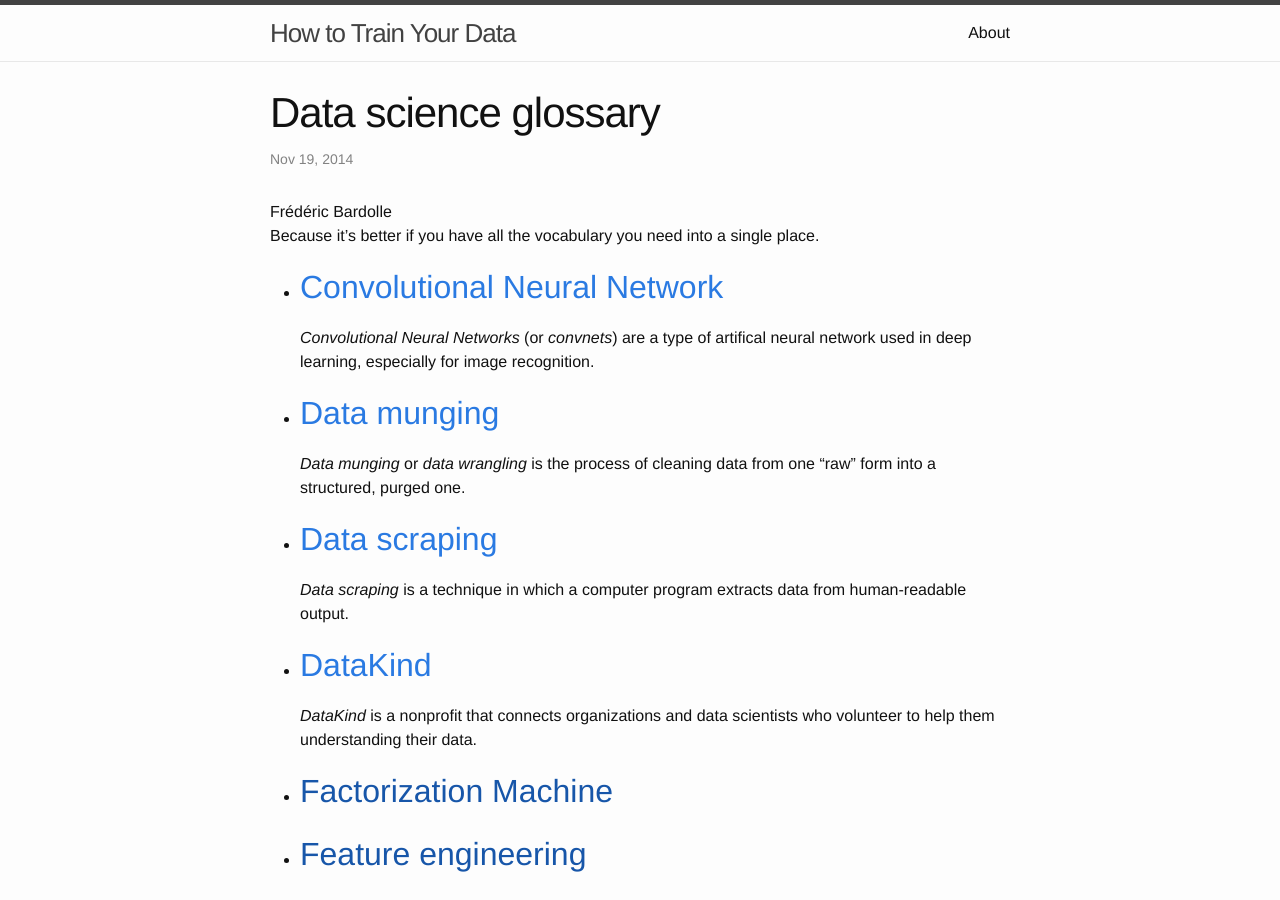
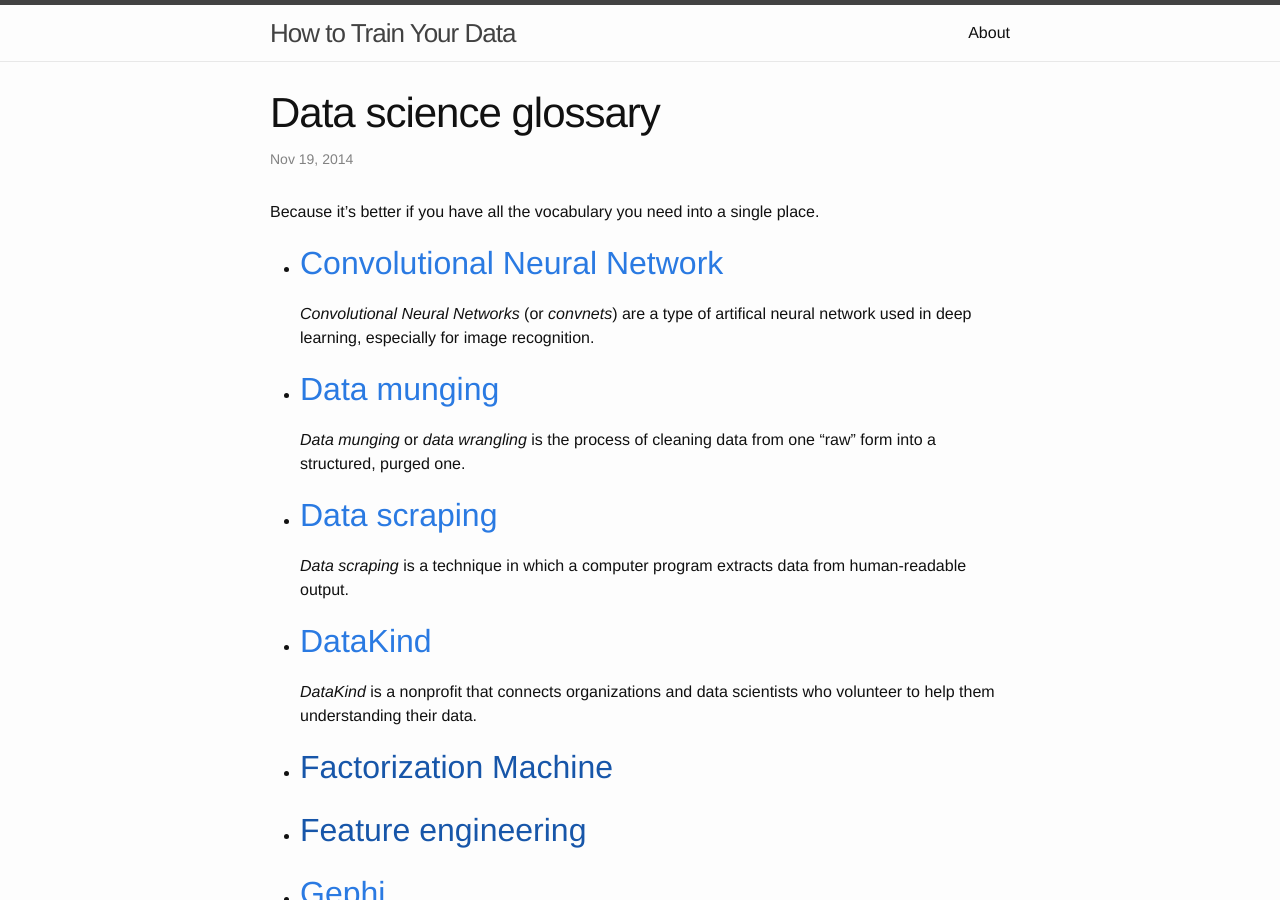
Before and after one commit to seiteta/seiteta.github.io_old, a Jekyll site: the page built from _posts/2014-11-19-data-science-glossary.md, in a window 1280 px wide and 900 px high. Built offline with Jekyll 4.4.1, drawn with Linux system fonts in a browser that asks for light colours.

Commit message:
Update post.html

```diff
--- a/_layouts/post.html
+++ b/_layouts/post.html
@@ -7,10 +7,6 @@ layout: default
     <p class="post-meta">{{ page.date | date: "%b %-d, %Y" }}{% if page.author %} • {{ page.author }}{% endif %}{% if page.meta %} • {{ page.meta }}{% endif %}</p>
   </header>
 
-  <div class="meta">
-  	<span class="author">{{ page.post_author }}</span>
-  </div>
-
   <article class="post-content">
     {{ content }}
   </article>
```
